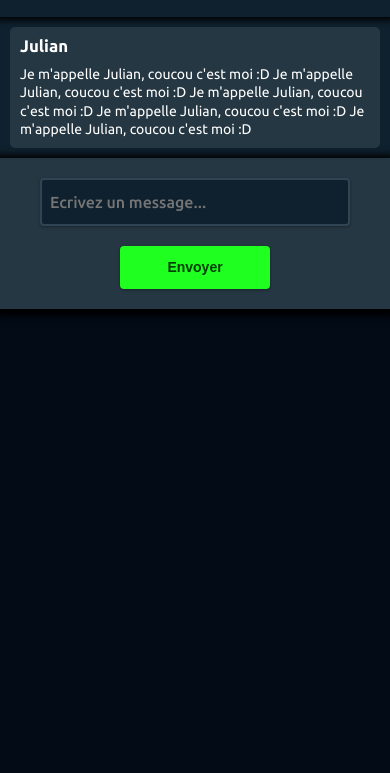
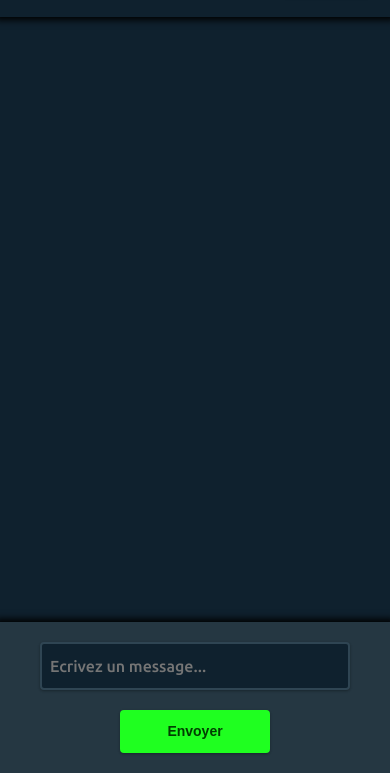
Before and after one commit to imjxlian/Tchat-en-ligne, a website: page views/index.html in a window 390 px wide. Shown: the part 71-844 px from the top of the page. Drawn offline with nearby package versions, Linux system fonts and the light colour scheme; files that its build step writes are made by us from their sources; no server answers; files whose address does not match are found by name.

Commit message:
Update responsive on mobile

```diff
--- a/package.json
+++ b/package.json
@@ -20,6 +20,7 @@
     "nedb": "^1.8.0",
     "package.json": "^2.0.1",
     "path": "^0.12.7",
+    "pm2": "^5.1.1",
     "socket.io": "^4.0.1"
   },
   "devDependencies": {
--- a/ressources/css/main.css
+++ b/ressources/css/main.css
@@ -105,6 +105,7 @@ html, body {
   background-color: rgb(15, 33, 46);
   overflow-y: scroll;
   scrollbar-width: thin;
+  min-height: calc(800px - 239px);
 }
 
 #tchat {
@@ -206,4 +207,8 @@ html, body {
     max-height: -webkit-fill-available;
     height: 100vh;
   }
+
+  #messages{
+    min-height: calc(100% - 239px);
+  }
 }
--- a/views/index.html
+++ b/views/index.html
@@ -30,16 +30,6 @@
                 </div>
             </div>
             <div id="messages">
-                <div class="message-box">
-                    <div class="name">
-                        <span>Julian</span>
-                    </div>
-                    <div class="message">
-                        <span>Je m'appelle Julian, coucou c'est moi :D Je m'appelle Julian, coucou c'est moi :D Je
-                            m'appelle Julian, coucou c'est moi :D Je m'appelle Julian, coucou c'est moi :D Je m'appelle
-                            Julian, coucou c'est moi :D</span>
-                    </div>
-                </div>
             </div>
             <div id="tchat">
                     <input id="message" type="text" name="tchat" placeholder="Ecrivez un message...">
```
Also changed, not shown: 2 other files.
